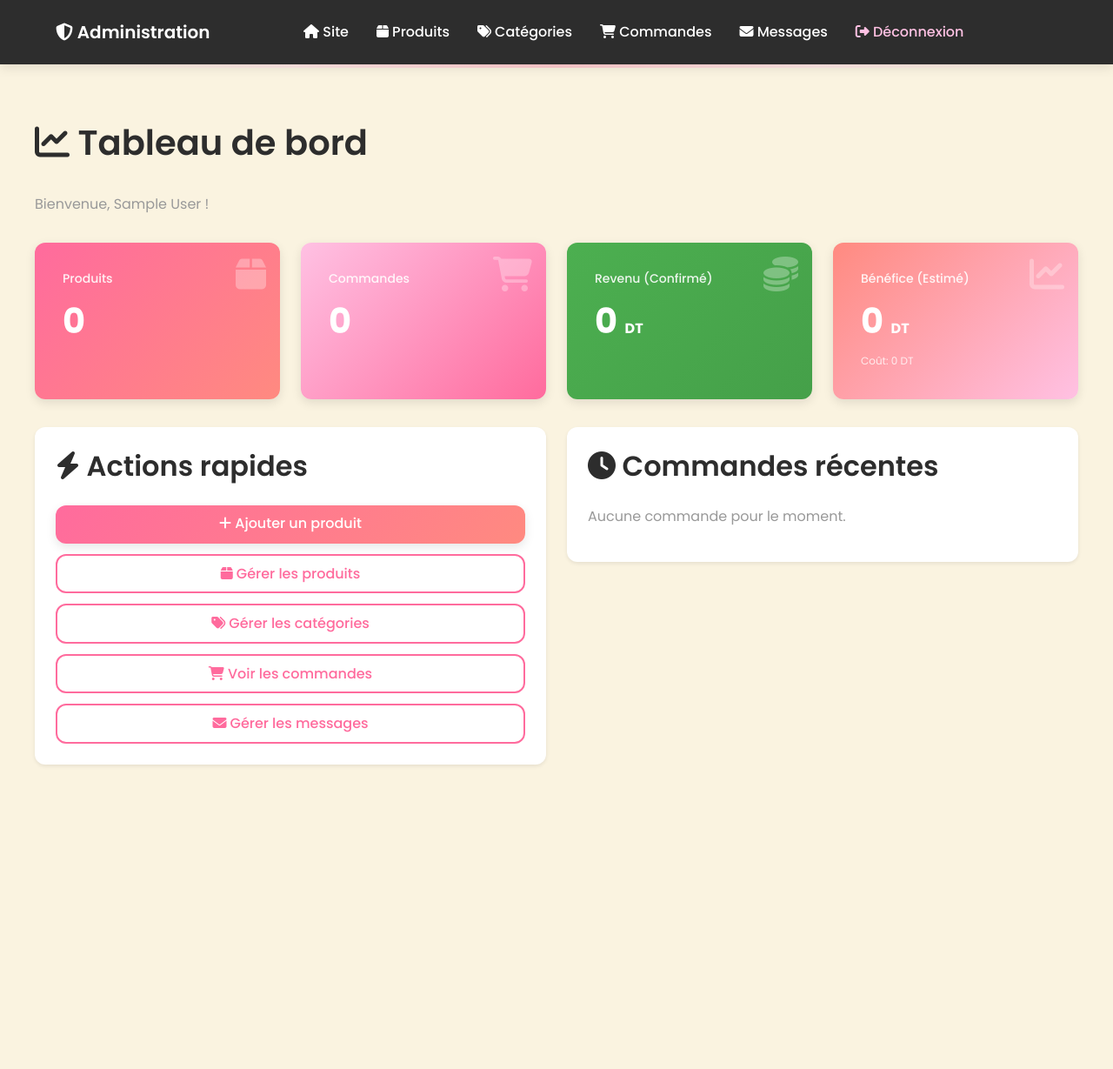
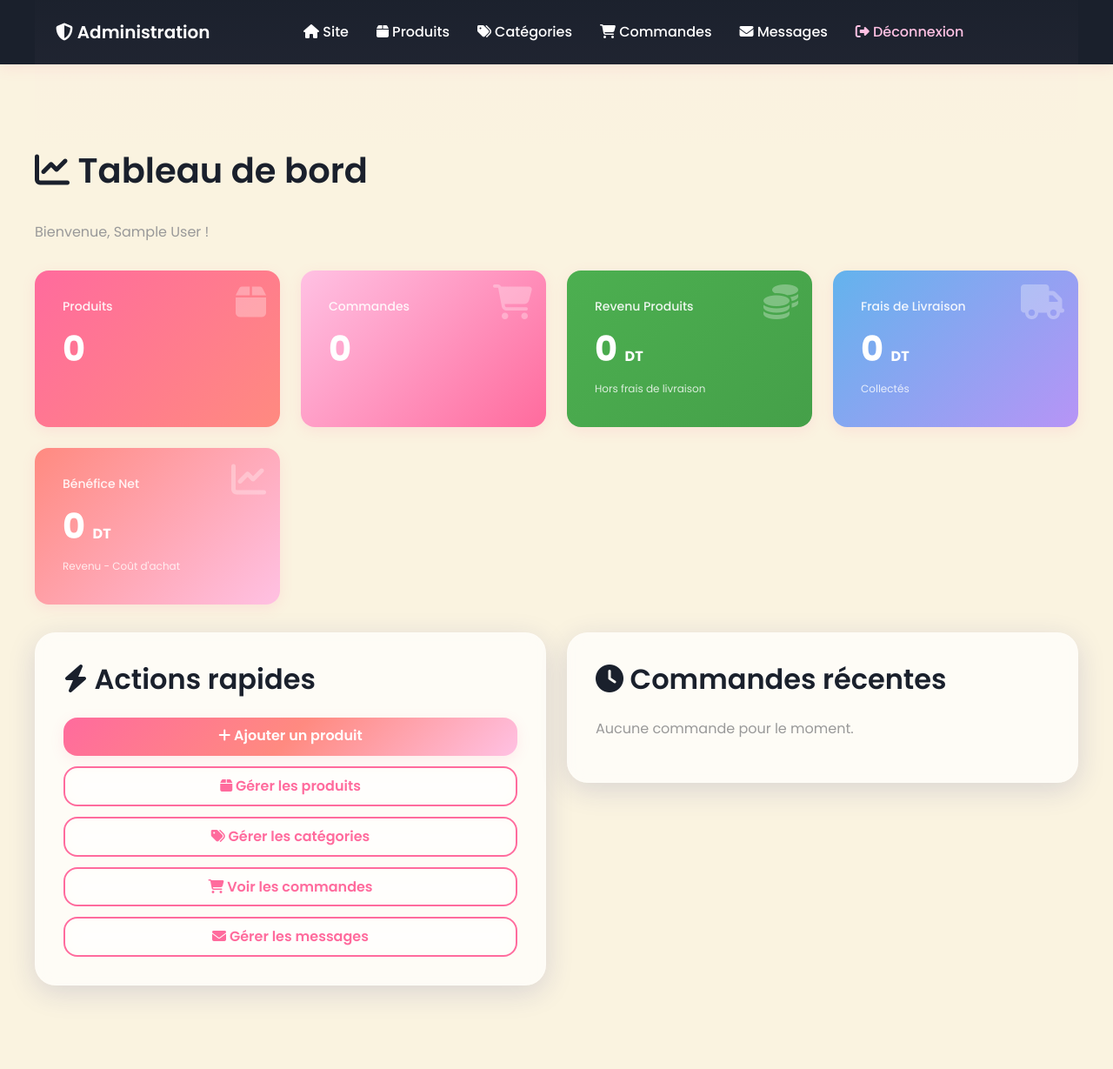
Before and after one commit to iyedM/roumayssa-shop, a PHP site: page /admin/dashboard.php in a window 1280 px wide. Shown: the whole page at 87% size. Before the commit the page ends 880 px from the top, so only its background shows below. Run offline with PHP 8.4, Linux system fonts and the light colour scheme; the visitor is signed in with stand-in values (Sample User, id 1); data that the repository does not hold is empty.

Commit message:
Fix Design

```diff
--- a/admin/dashboard.php
+++ b/admin/dashboard.php
@@ -19,21 +19,38 @@ $totalOrders = $stmt2->fetchColumn();
 $stmt3 = $pdo->query("SELECT COUNT(*) FROM categories");
 $totalCategories = $stmt3->fetchColumn();
 
-$stmt4 = $pdo->query("SELECT SUM(total_price) FROM orders WHERE status = 'confirmé'");
-$totalRevenue = $stmt4->fetchColumn() ?? 0;
+// Calculate product revenue only (exclude delivery fees)
+$stmt4 = $pdo->query("
+    SELECT SUM(oi.quantity * oi.price) as product_revenue
+    FROM order_items oi
+    JOIN orders o ON oi.order_id = o.id
+    WHERE o.status = 'confirmé'
+");
+$productRevenue = $stmt4->fetchColumn() ?? 0;
+
+// Calculate delivery fees collected separately
+$stmt5 = $pdo->query("
+    SELECT SUM(CASE WHEN livraison = 1 THEN 7 ELSE 0 END) as delivery_fees
+    FROM orders
+    WHERE status = 'confirmé'
+");
+$deliveryFeesCollected = $stmt5->fetchColumn() ?? 0;
+
+// Total revenue (product + delivery)
+$totalRevenue = $productRevenue + $deliveryFeesCollected;
 
 // Purchase price calculation (cost of confirmed orders)
-$stmt5 = $pdo->query("
+$stmt6 = $pdo->query("
     SELECT SUM(oi.quantity * p.purchase_price) as total_cost
     FROM order_items oi
     JOIN products p ON oi.product_id = p.id
     JOIN orders o ON oi.order_id = o.id
     WHERE o.status = 'confirmé'
 ");
-$totalPurchases = $stmt5->fetchColumn() ?? 0;
+$totalPurchases = $stmt6->fetchColumn() ?? 0;
 
-// Profit calculation
-$totalProfit = $totalRevenue - $totalPurchases;
+// Profit calculation (product revenue - product cost, excluding delivery fees)
+$totalProfit = $productRevenue - $totalPurchases;
 
 // New orders count
 $stmt6 = $pdo->query("SELECT COUNT(*) FROM orders WHERE status = 'nouvelle'");
@@ -164,17 +181,25 @@ $lowStockProducts = $pdo->query("
 
         <div class="stat-card" style="position:relative; background: linear-gradient(135deg, #4CAF50, #45a049);">
             <i class="fas fa-coins stat-icon"></i>
-            <h3>Revenu (Confirmé)</h3>
-            <p class="stat-value"><?= number_format($totalRevenue, 0) ?> <span style="font-size:1rem;">DT</span></p>
+            <h3>Revenu Produits</h3>
+            <p class="stat-value"><?= number_format($productRevenue, 0) ?> <span style="font-size:1rem;">DT</span></p>
+            <small style="opacity:0.8; font-size:0.75rem;">Hors frais de livraison</small>
+        </div>
+
+        <div class="stat-card" style="position:relative; background: linear-gradient(135deg, #63B3ED, #B794F6);">
+            <i class="fas fa-truck stat-icon"></i>
+            <h3>Frais de Livraison</h3>
+            <p class="stat-value"><?= number_format($deliveryFeesCollected, 0) ?> <span style="font-size:1rem;">DT</span></p>
+            <small style="opacity:0.8; font-size:0.75rem;">Collectés</small>
         </div>
 
         <div class="stat-card" style="position:relative; background: linear-gradient(135deg, #FF8A80, #FFC1E3);">
             <i class="fas fa-chart-line stat-icon"></i>
-            <h3>Bénéfice (Estimé)</h3>
+            <h3>Bénéfice Net</h3>
             <p class="stat-value" style="<?= $totalProfit < 0 ? 'color:#FFEBEE;' : '' ?>">
                 <?= number_format($totalProfit, 0) ?> <span style="font-size:1rem;">DT</span>
             </p>
-            <small style="opacity:0.8; font-size:0.75rem;">Coût: <?= number_format($totalPurchases, 0) ?> DT</small>
+            <small style="opacity:0.8; font-size:0.75rem;">Revenu - Coût d'achat</small>
         </div>
     </div>
 
--- a/assets/css/style.css
+++ b/assets/css/style.css
@@ -4,17 +4,25 @@
 
 /* === CSS Custom Properties === */
 :root {
-  /* Colors - Feminine Palette */
+  /* Modern 2026 Color Palette */
   --primary-pink: #FF6B9D;
   --secondary-rose: #FFC1E3;
   --accent-coral: #FF8A80;
+  --accent-purple: #B794F6;
+  --accent-blue: #63B3ED;
   --neutral-beige: #FAF3E0;
-  --light-gray: #F5F5F5;
-  --dark-text: #2D2D2D;
+  --light-gray: #F7FAFC;
+  --dark-text: #1A202C;
   --white: #FFFFFF;
-  --success-green: #4CAF50;
-  --error-red: #F44336;
-  --warning-orange: #FF9800;
+  --success-green: #48BB78;
+  --error-red: #F56565;
+  --warning-orange: #ED8936;
+
+  /* Gradient Presets */
+  --gradient-primary: linear-gradient(135deg, #FF6B9D 0%, #FF8A80 50%, #FFC1E3 100%);
+  --gradient-secondary: linear-gradient(135deg, #FFC1E3 0%, #B794F6 100%);
+  --gradient-accent: linear-gradient(135deg, #63B3ED 0%, #B794F6 100%);
+  --gradient-warm: linear-gradient(135deg, #FF8A80 0%, #ED8936 100%);
 
   /* Spacing */
   --space-xs: 0.25rem;
@@ -24,23 +32,32 @@
   --space-xl: 2rem;
   --space-2xl: 3rem;
   --space-3xl: 4rem;
+  --space-4xl: 6rem;
 
-  /* Border Radius */
-  --radius-sm: 6px;
-  --radius-md: 12px;
-  --radius-lg: 20px;
+  /* Border Radius - Modern 2026 */
+  --radius-sm: 8px;
+  --radius-md: 16px;
+  --radius-lg: 24px;
+  --radius-xl: 32px;
   --radius-full: 50%;
 
-  /* Shadows */
-  --shadow-sm: 0 2px 4px rgba(0, 0, 0, 0.08);
-  --shadow-md: 0 4px 12px rgba(0, 0, 0, 0.1);
-  --shadow-lg: 0 8px 24px rgba(0, 0, 0, 0.12);
-  --shadow-hover: 0 12px 28px rgba(255, 107, 157, 0.2);
+  /* Modern Shadows with Color */
+  --shadow-sm: 0 2px 8px rgba(255, 107, 157, 0.08);
+  --shadow-md: 0 4px 16px rgba(255, 107, 157, 0.12);
+  --shadow-lg: 0 8px 32px rgba(255, 107, 157, 0.16);
+  --shadow-xl: 0 12px 48px rgba(255, 107, 157, 0.2);
+  --shadow-hover: 0 16px 56px rgba(255, 107, 157, 0.24);
+
+  /* Glassmorphism */
+  --glass-bg: rgba(255, 255, 255, 0.7);
+  --glass-border: rgba(255, 255, 255, 0.18);
+  --glass-shadow: 0 8px 32px 0 rgba(31, 38, 135, 0.15);
 
   /* Transitions */
-  --transition-fast: 0.2s ease;
-  --transition-normal: 0.3s ease;
-  --transition-slow: 0.5s ease;
+  --transition-fast: 0.2s cubic-bezier(0.4, 0, 0.2, 1);
+  --transition-normal: 0.3s cubic-bezier(0.4, 0, 0.2, 1);
+  --transition-slow: 0.5s cubic-bezier(0.4, 0, 0.2, 1);
+  --transition-bounce: 0.5s cubic-bezier(0.68, -0.55, 0.265, 1.55);
 
   /* Typography */
   --font-body: 'Poppins', -apple-system, BlinkMacSystemFont, 'Segoe UI', sans-serif;
@@ -138,29 +155,56 @@ p {
 }
 
 .section {
-  padding: var(--space-3xl) 0;
+  padding: var(--space-4xl) 0;
+  position: relative;
+  transition: all var(--transition-slow);
+}
+
+/* Smooth gradient overlay between sections */
+.section::before {
+  content: '';
+  position: absolute;
+  top: -100px;
+  left: 0;
+  right: 0;
+  height: 200px;
+  background: linear-gradient(to bottom,
+      transparent 0%,
+      rgba(255, 193, 227, 0.05) 50%,
+      transparent 100%);
+  pointer-events: none;
+  opacity: 0.5;
+}
+
+.section-sm {
+  padding: var(--space-2xl) 0;
+}
+
+/* Modern section with glassmorphism */
+.section.bg-white {
+  background: linear-gradient(135deg,
+      rgba(255, 255, 255, 0.9) 0%,
+      rgba(250, 243, 224, 0.8) 100%);
+  backdrop-filter: blur(10px);
+  -webkit-backdrop-filter: blur(10px);
   position: relative;
 }
 
-.section::before {
-  content: '';
-  position: absolute;
-  top: 0;
-  left: 0;
-  right: 0;
-  height: 4px;
-  background: linear-gradient(90deg, transparent, var(--secondary-rose), var(--primary-pink), var(--secondary-rose), transparent);
-  opacity: 0.3;
+/* Animated section entrance */
+.section {
+  animation: fadeInSection 0.8s ease-out;
 }
 
-.section-sm {
-  padding: var(--space-xl) 0;
-}
+@keyframes fadeInSection {
+  from {
+    opacity: 0;
+    transform: translateY(30px);
+  }
 
-/* Section with background */
-.section.bg-white {
-  background: var(--white);
-  box-shadow: 0 -4px 6px rgba(0, 0, 0, 0.05), 0 4px 6px rgba(0, 0, 0, 0.05);
+  to {
+    opacity: 1;
+    transform: translateY(0);
+  }
 }
 
 /* === Grid System === */
@@ -231,46 +275,72 @@ p {
   padding: var(--space-sm) var(--space-xl);
   font-family: var(--font-body);
   font-size: 1rem;
-  font-weight: 500;
+  font-weight: 600;
   text-align: center;
   border: none;
   border-radius: var(--radius-md);
   cursor: pointer;
-  transition: all var(--transition-normal);
+  transition: all var(--transition-bounce);
   min-height: 44px;
   min-width: 44px;
+  position: relative;
+  overflow: hidden;
+}
+
+.btn::before {
+  content: '';
+  position: absolute;
+  top: 50%;
+  left: 50%;
+  width: 0;
+  height: 0;
+  border-radius: 50%;
+  background: rgba(255, 255, 255, 0.3);
+  transform: translate(-50%, -50%);
+  transition: width 0.6s, height 0.6s;
+}
+
+.btn:hover::before {
+  width: 300px;
+  height: 300px;
 }
 
 .btn-primary {
-  background: linear-gradient(135deg, var(--primary-pink), var(--accent-coral));
+  background: var(--gradient-primary);
   color: var(--white);
   box-shadow: var(--shadow-md);
+  position: relative;
+  z-index: 1;
 }
 
 .btn-primary:hover {
-  transform: translateY(-2px);
-  box-shadow: var(--shadow-hover);
+  transform: translateY(-4px) scale(1.02);
+  box-shadow: var(--shadow-xl);
 }
 
 .btn-secondary {
-  background: var(--secondary-rose);
-  color: var(--dark-text);
+  background: var(--gradient-secondary);
+  color: var(--white);
+  box-shadow: var(--shadow-sm);
 }
 
 .btn-secondary:hover {
-  background: var(--primary-pink);
-  color: var(--white);
+  transform: translateY(-2px);
+  box-shadow: var(--shadow-lg);
 }
 
 .btn-outline {
   background: transparent;
   border: 2px solid var(--primary-pink);
   color: var(--primary-pink);
+  backdrop-filter: blur(10px);
 }
 
 .btn-outline:hover {
-  background: var(--primary-pink);
+  background: var(--gradient-primary);
   color: var(--white);
+  border-color: transparent;
+  transform: translateY(-2px);
 }
 
 .btn-sm {
@@ -288,18 +358,42 @@ p {
   display: block;
 }
 
-/* === Cards === */
+/* === Modern Cards with Glassmorphism === */
 .card {
-  background: var(--white);
-  border-radius: var(--radius-md);
-  padding: var(--space-lg);
-  box-shadow: var(--shadow-sm);
+  background: var(--glass-bg);
+  backdrop-filter: blur(10px);
+  -webkit-backdrop-filter: blur(10px);
+  border: 1px solid var(--glass-border);
+  border-radius: var(--radius-lg);
+  padding: var(--space-xl);
+  box-shadow: var(--glass-shadow);
   transition: all var(--transition-normal);
+  position: relative;
+  overflow: hidden;
+}
+
+.card::before {
+  content: '';
+  position: absolute;
+  top: 0;
+  left: -100%;
+  width: 100%;
+  height: 100%;
+  background: linear-gradient(90deg,
+      transparent,
+      rgba(255, 255, 255, 0.2),
+      transparent);
+  transition: left 0.5s;
+}
+
+.card:hover::before {
+  left: 100%;
 }
 
 .card:hover {
-  box-shadow: var(--shadow-lg);
-  transform: translateY(-4px);
+  box-shadow: var(--shadow-xl);
+  transform: translateY(-8px) scale(1.02);
+  border-color: rgba(255, 107, 157, 0.3);
 }
 
 .card-img {
```
Also changed, not shown: other parts of assets/css/style.css (+98 -30 lines), assets/images/hero-bg.jpg (added).
